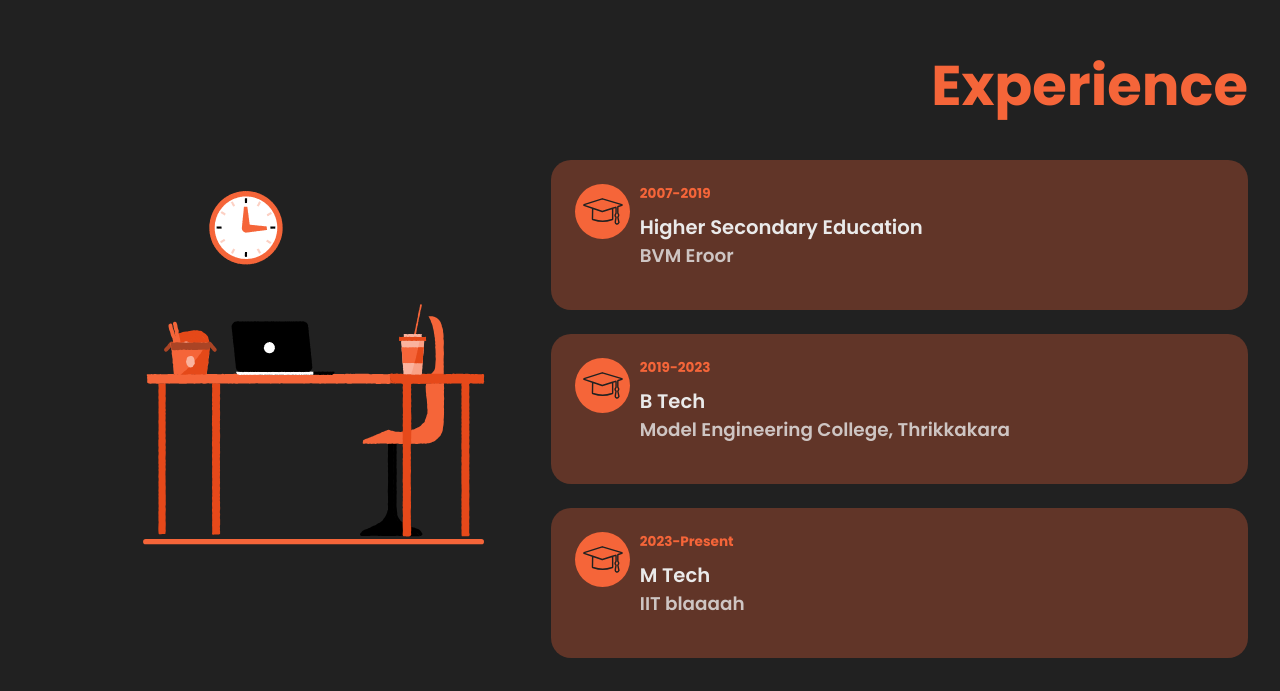
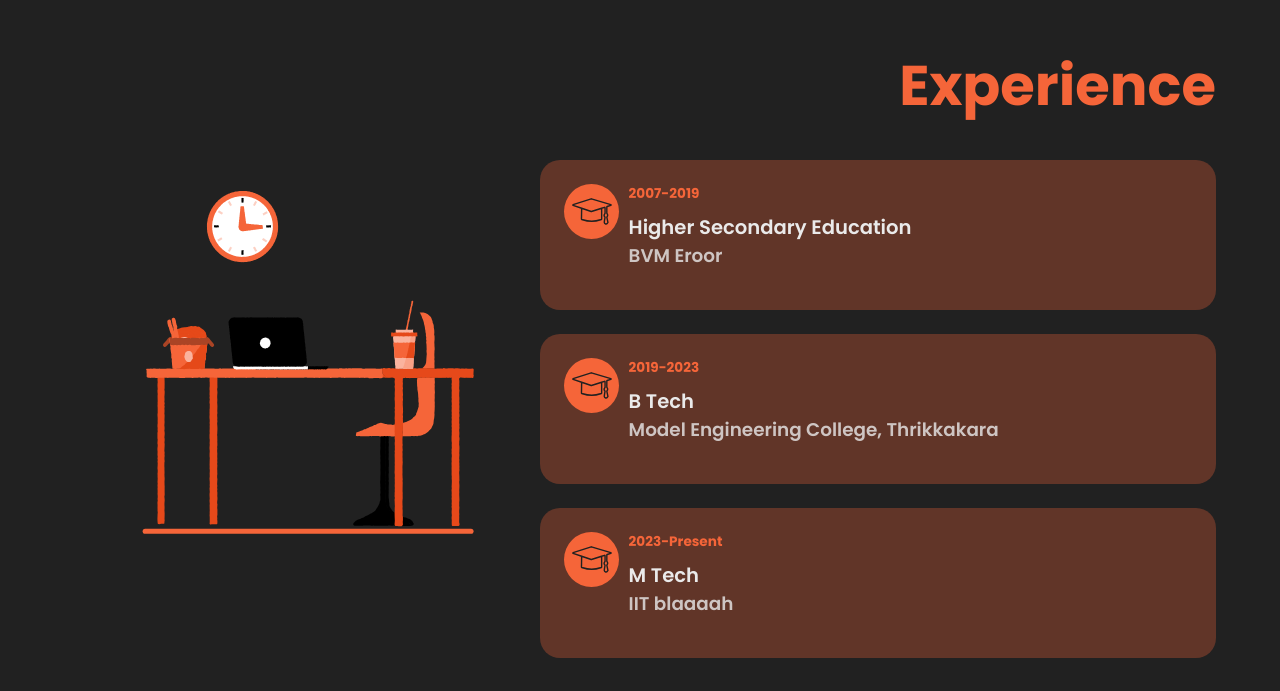
Before and after one commit to Ace82/my-portfolio, a React (Create React App) app: page / in a window 1280 px wide. Shown: the part 2869-3560 px from the top of the page. Built offline with nearby package versions, Linux system fonts and the light colour scheme; a web font is replaced by a local one.

Commit message:
experience

```diff
--- a/src/components/Experience/Experience.css
+++ b/src/components/Experience/Experience.css
@@ -18,7 +18,7 @@
     flex-direction: column;
     align-items: flex-end;
     justify-content: center;
-
+    margin-right: 2rem;
 }
 
 .experience-description > h1 {
```
